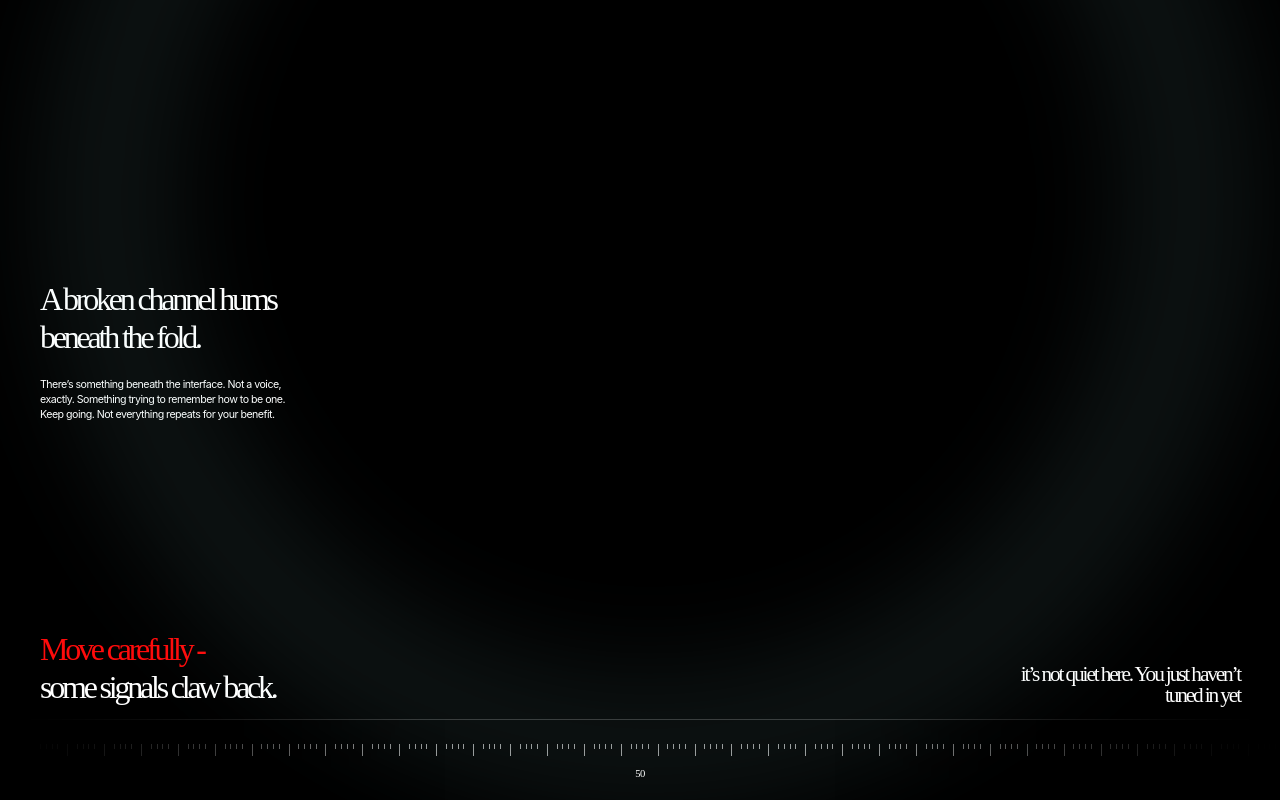
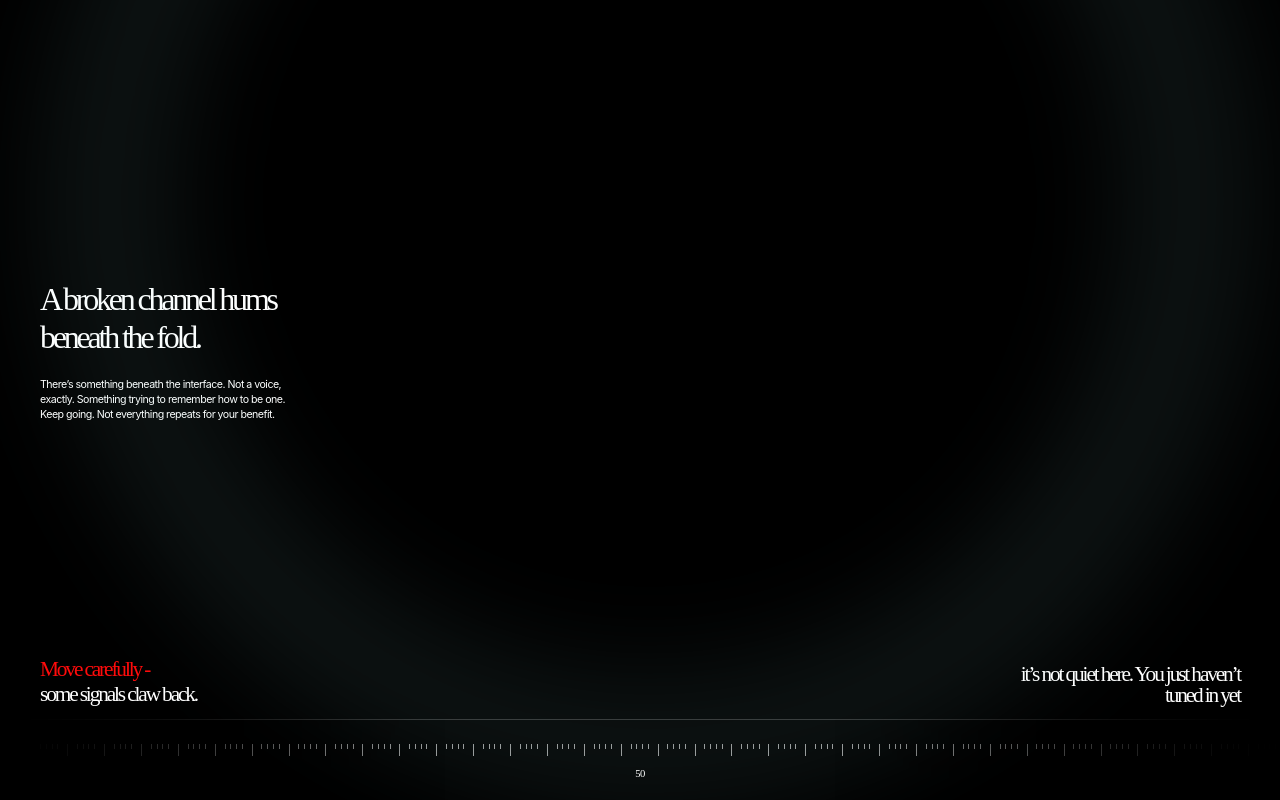
Before and after one commit to mazerancedev/project-9-hero, a plain HTML site: page index.html in a window 1280 px wide. Drawn offline with nearby package versions, Linux system fonts and the light colour scheme; a script that the page names is missing; a web font is replaced by a local one.

Commit message:
Update style.css

```diff
--- a/src/style.css
+++ b/src/style.css
@@ -18,6 +18,10 @@ html {
   font-size: calc(100vw / 1920 * 10);
   overflow: hidden;
   width: 100vw;
+}
+
+[data-fade-in] {
+  opacity: 0;
 }
 
 @media (max-width: 600px) {
@@ -74,6 +78,9 @@ canvas {
     margin-top: auto;
     width: 34.5rem;
     white-space: pre;
+    font-size: 3.2rem;
+    line-height: normal;
+    letter-spacing: -0.32rem;
   }
 
   p {
```
